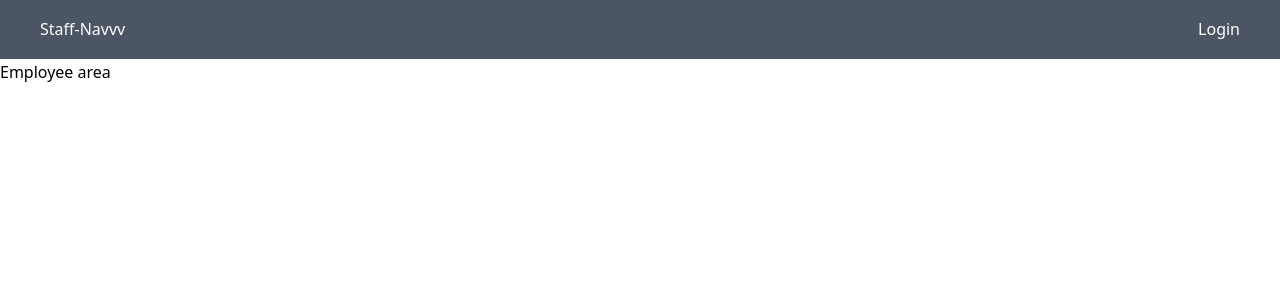
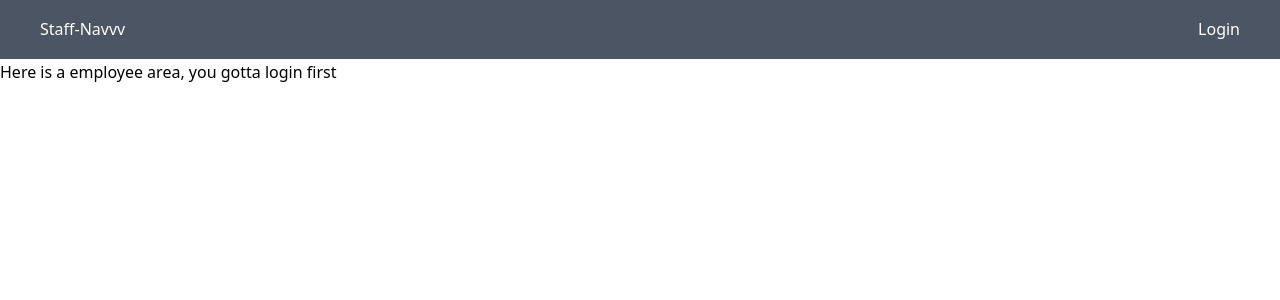
Before and after one commit to TeeThanakit/mariana-hotel, a Next.js app in the folder frontend/: page /employee in a window 1280 px wide. Shown: the top 300 px of the page. Built offline with nearby package versions, Linux system fonts and the light colour scheme; no server answers.

Commit message:
fix welcome page

```diff
--- a/frontend/app/employee/page.js
+++ b/frontend/app/employee/page.js
@@ -2,15 +2,17 @@ import { auth } from "@/auth";
 
 export default async function StaffPage() {
   const session = await auth();
-  if(session){
-    console.log("Print session", session);
-  }
+
+  // if(session){
+  //   console.log("Print session", session);
+  // }
   return (
     <div>
-      <h1>Employee area</h1>
-      <p>{session?.user?.email}</p>
-      <p>{session?.user?.username}</p>
-      <p>{session?.user?.role}</p>
+      {!session ? (
+        <h1>Here is a employee area, you gotta login first </h1>
+      ) : (
+        <h1>You are logged in</h1>
+      )}
     </div>
   );
 }
```
